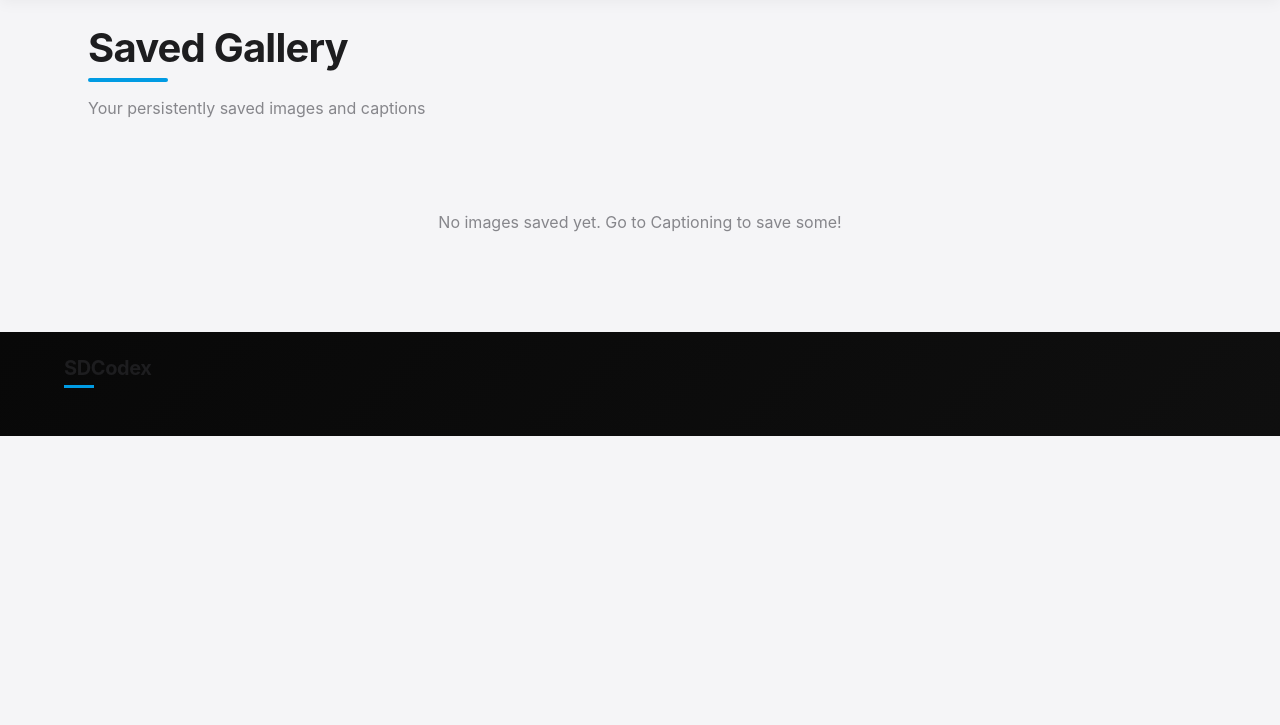
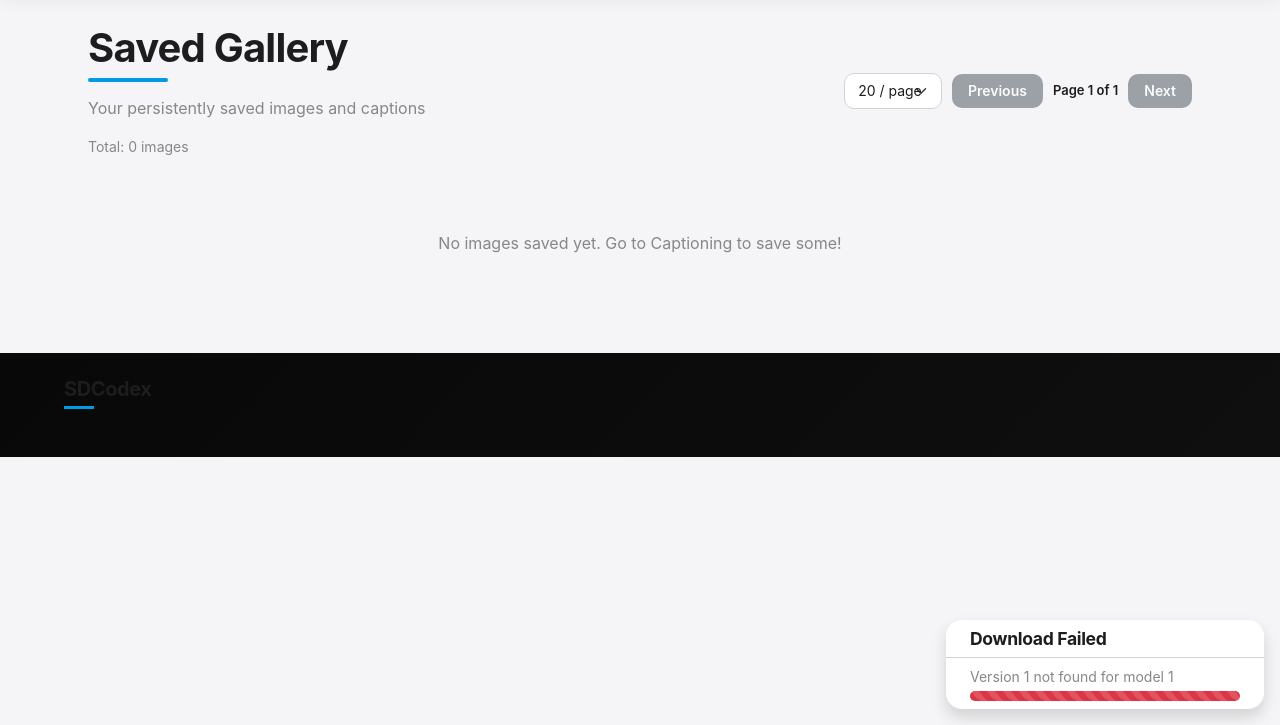
Before and after one commit to nakedlittlezombie/SDCodex, a Flask app: page /gallery in a window 1280 px wide. Shown: the part 75-800 px from the top of the page. Run offline with Flask 3, Linux system fonts and the light colour scheme; data that the repository does not hold is empty; some libraries are stand-ins or nearby versions.

Commit message:
feat: implement gallery pagination, add bulk save functionality, and update UI for improved image management.

```diff
--- a/app/api_gallery.py
+++ b/app/api_gallery.py
@@ -653,14 +653,99 @@ def save_gallery_image():
         print(f"Error saving to gallery: {e}")
         return jsonify({"error": str(e)}), 500
 
+@gallery.route("/api/gallery/save-all", methods=["POST"])
+def save_all_gallery_images():
+    """API to save all captioned images in a folder to the persistent gallery"""
+    from app import db
+    from app.models import GalleryImage
+    from flask import current_app
+
+    data = request.json or {}
+    folder_path = data.get("folderPath")
+
+    if not folder_path:
+        return jsonify({"error": "Folder path is required"}), 400
+
+    folder_path = folder_path.strip('"\'')
+
+    if not os.path.exists(folder_path):
+        return jsonify({"error": "Folder not found"}), 400
+
+    gallery_dir = os.path.join(current_app.root_path, "static", "saved_gallery")
+    if not os.path.exists(gallery_dir):
+        os.makedirs(gallery_dir, exist_ok=True)
+
+    saved_count = 0
+    try:
+        all_files = os.listdir(folder_path)
+        for file_name in all_files:
+            ext = os.path.splitext(file_name)[1].lower()
+            if ext in IMAGE_EXTENSIONS:
+                txt_path = os.path.join(folder_path, os.path.splitext(file_name)[0] + '.txt')
+                if os.path.exists(txt_path):
+                    with open(txt_path, 'r', encoding='utf-8') as f:
+                        caption = f.read().strip()
+
+                    if caption:
+                        image_path = os.path.join(folder_path, file_name)
+
+                        sd_prompt = ""
+                        sd_negative = ""
+                        sd_setting = ""
+                        if ImageDataReader:
+                            try:
+                                reader = ImageDataReader(image_path)
+                                if reader.positive: sd_prompt = str(reader.positive).strip()
+                                if reader.negative: sd_negative = str(reader.negative).strip()
+                                if reader.setting: sd_setting = str(reader.setting).strip()
+                            except:
+                                pass
+
+                        base, iext = os.path.splitext(file_name)
+                        dest_file = file_name
+                        dest_path = os.path.join(gallery_dir, dest_file)
+                        counter = 1
+                        while os.path.exists(dest_path):
+                            dest_file = f"{base}_{counter}{iext}"
+                            dest_path = os.path.join(gallery_dir, dest_file)
+                            counter += 1
+
+                        shutil.copy2(image_path, dest_path)
+                        rel_path = f"saved_gallery/{dest_file}"
+
+                        new_image = GalleryImage(
+                            file_name=dest_file,
+                            image_path=rel_path,
+                            caption=caption,
+                            sd_prompt=sd_prompt,
+                            sd_negative=sd_negative,
+                            sd_setting=sd_setting
+                        )
+                        db.session.add(new_image)
+                        saved_count += 1
+
+        db.session.commit()
+        return jsonify({"status": "success", "saved_count": saved_count})
+
+    except Exception as e:
+        print(f"Error saving all to gallery: {e}")
+        db.session.rollback()
+        return jsonify({"error": str(e)}), 500
+
 @gallery.route("/api/gallery/saved", methods=["GET"])
 def get_saved_gallery():
     """API to retrieve saved gallery images"""
     from app.models import GalleryImage
     try:
-        images = GalleryImage.query.order_by(GalleryImage.created_at.desc()).all()
+        page = int(request.args.get("page", 1))
+        limit = int(request.args.get("limit", 20))
+        page = max(1, page)
+        limit = max(1, limit)
+
+        pagination = GalleryImage.query.order_by(GalleryImage.created_at.desc()).paginate(page=page, per_page=limit, error_out=False)
+
         results = []
-        for img in images:
+        for img in pagination.items:
             results.append({
                 "id": img.id,
                 "file_name": img.file_name,
@@ -671,7 +756,14 @@ def get_saved_gallery():
                 "sd_setting": img.sd_setting or "",
                 "created_at": img.created_at.isoformat() if img.created_at else None
             })
-        return jsonify({"images": results})
+
+        return jsonify({
+            "images": results,
+            "total": pagination.total,
+            "page": pagination.page,
+            "totalPages": pagination.pages or 1,
+            "limit": limit
+        })
     except Exception as e:
         print(f"Error retrieving saved gallery: {e}")
         return jsonify({"error": str(e)}), 500
--- a/app/templates/gallery.html
+++ b/app/templates/gallery.html
@@ -19,6 +19,7 @@
         transition: transform 0.2s, box-shadow 0.2s;
         display: flex;
         flex-direction: column;
+        cursor: pointer;
     }
 
     [data-theme="dark"] .gallery-item {
@@ -179,6 +180,17 @@
         <div>
             <h1>Saved Gallery</h1>
             <p style="color: var(--text-secondary)">Your persistently saved images and captions</p>
+            <div id="count-text" style="font-size: 14px; color: var(--text-secondary)">0 images</div>
+        </div>
+        <div class="pagination" style="display: flex; align-items: center; gap: 10px;">
+            <select id="items-per-page" class="form-select form-select-sm" style="width: auto;">
+                <option value="20">20 / page</option>
+                <option value="50">50 / page</option>
+                <option value="100">100 / page</option>
+            </select>
+            <button id="prev-btn" class="btn btn-sm btn-secondary" disabled>Previous</button>
+            <span id="page-info" style="font-size: 13px; font-weight: 600;">Page 1 of 1</span>
+            <button id="next-btn" class="btn btn-sm btn-secondary" disabled>Next</button>
         </div>
     </div>
 
@@ -219,16 +231,38 @@
 <script>
     let savedImages = [];
     let currentDetailedImageId = null;
+    let currentPage = 1;
+    let itemsPerPage = 20;
 
-    async function loadSavedGallery() {
+    const itemsPerPageSelect = document.getElementById('items-per-page');
+    const prevBtn = document.getElementById('prev-btn');
+    const nextBtn = document.getElementById('next-btn');
+    const pageInfo = document.getElementById('page-info');
+    const countText = document.getElementById('count-text');
+
+    itemsPerPageSelect.onchange = () => {
+        itemsPerPage = parseInt(itemsPerPageSelect.value);
+        loadSavedGallery(1);
+    };
+
+    prevBtn.onclick = () => loadSavedGallery(currentPage - 1);
+    nextBtn.onclick = () => loadSavedGallery(currentPage + 1);
+
+    async function loadSavedGallery(page = 1) {
+        currentPage = page;
         const container = document.getElementById('gallery-container');
         try {
-            const response = await fetch('/api/gallery/saved');
+            const response = await fetch(`/api/gallery/saved?page=${page}&limit=${itemsPerPage}`);
             const data = await response.json();
 
             if (!response.ok) throw new Error(data.error || 'Failed to load');
 
             savedImages = data.images || [];
+
+            countText.innerText = `Total: ${data.total} images`;
+            pageInfo.innerText = `Page ${data.page} of ${data.totalPages}`;
+            prevBtn.disabled = data.page <= 1;
+            nextBtn.disabled = data.page >= data.totalPages;
 
             if (savedImages.length === 0) {
                 container.innerHTML = '<div class="loading-state col-12" style="grid-column: 1 / -1;">No images saved yet. Go to Captioning to save some!</div>';
@@ -241,8 +275,9 @@
 
                 const item = document.createElement('div');
                 item.className = 'gallery-item';
+                item.onclick = () => openDetailModal(img.id);
                 item.innerHTML = `
-                    <img class="item-image" src="${img.image_path}" alt="${img.file_name}" onclick="openDetailModal(${img.id})">
+                    <img class="item-image" src="${img.image_path}" alt="${img.file_name}">
                     <div class="item-content">
                         <div class="item-caption">${img.caption || 'No caption'}</div>
                         <div class="item-actions">
@@ -295,7 +330,7 @@
         try {
             const res = await fetch(`/api/gallery/saved/${id}`, { method: 'DELETE' });
             if (res.ok) {
-                loadSavedGallery();
+                loadSavedGallery(currentPage);
             } else {
                 const data = await res.json();
                 alert('Error: ' + data.error);
```
Also changed, not shown: app/templates/captioning.html (+49 -3 lines), 1 other file.
